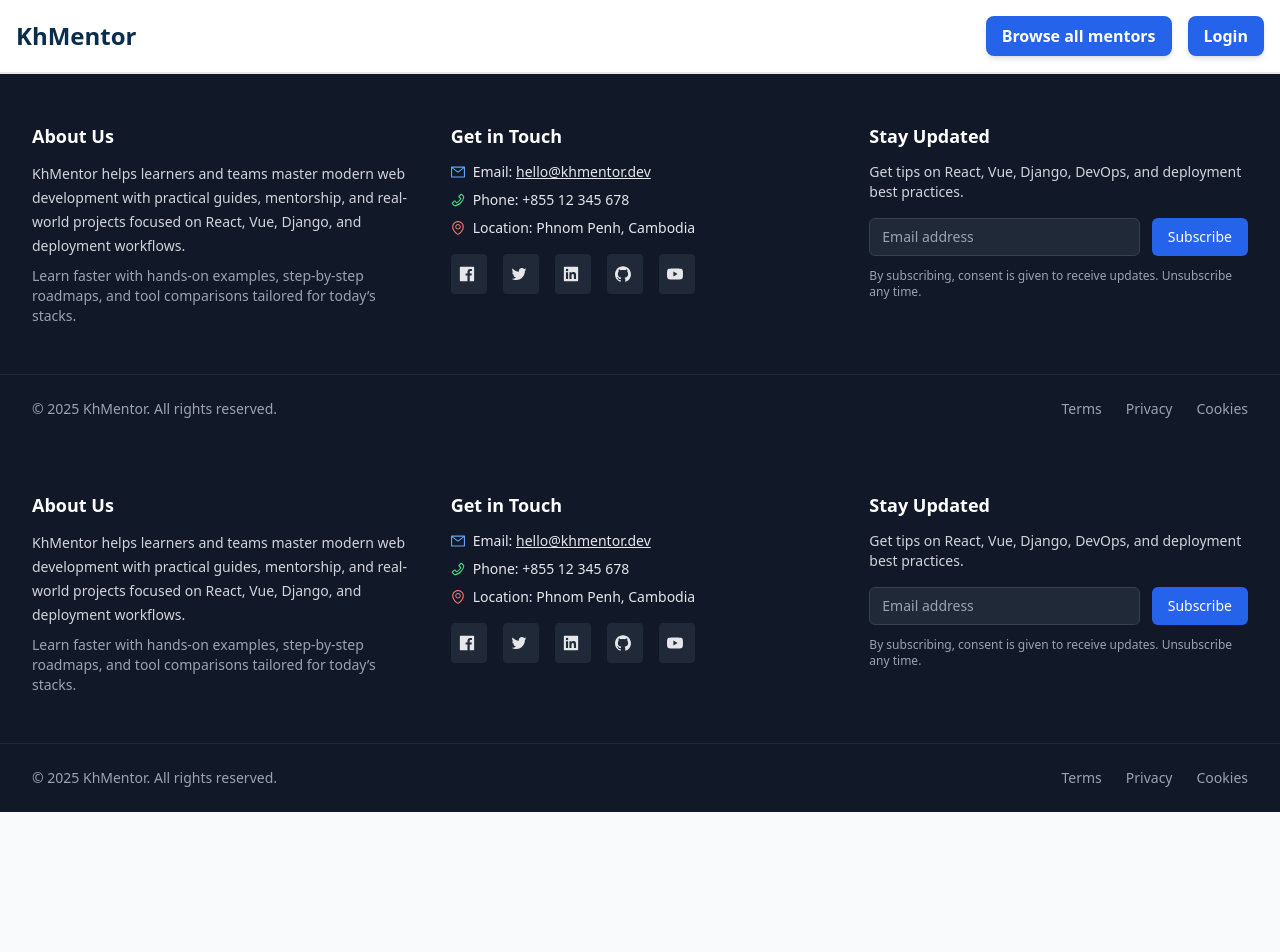
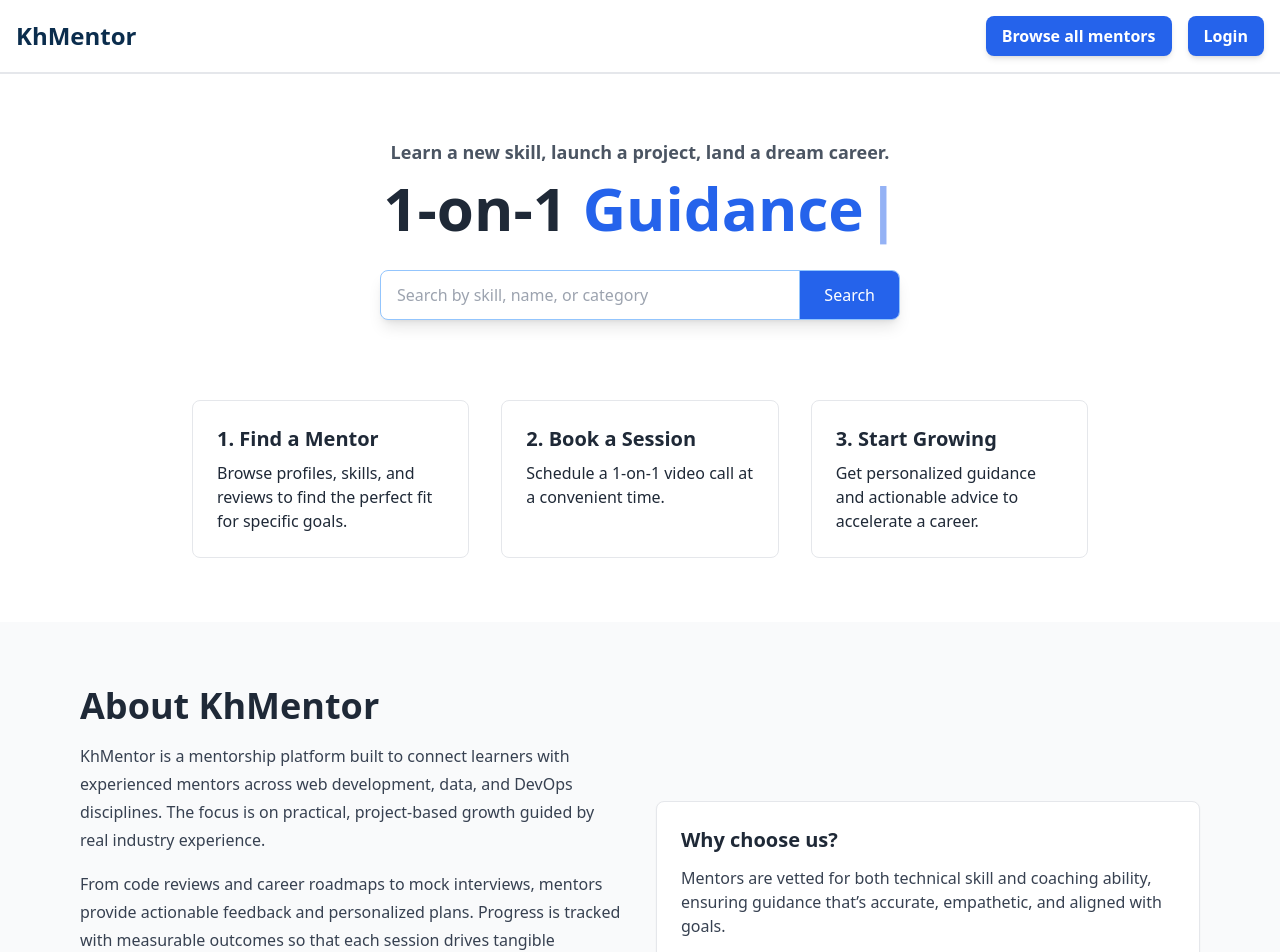
Before and after one commit to nhamaddisondev/mentorhub, a React (Vite) app in the folder frontend/: page / in a window 1280 px wide. Shown: the top 952 px of the page. Before the commit the page ends 812 px from the top, so only its background shows below. Built offline with nearby package versions, Linux system fonts and the light colour scheme.

Commit message:
Revamp Home component with new layout, contact form, and animations

```diff
--- a/frontend/src/pages/Home/Home.jsx
+++ b/frontend/src/pages/Home/Home.jsx
@@ -1,170 +1,337 @@
-import React from "react";
-import {
-  FacebookFilled,
-  TwitterOutlined,
-  LinkedinFilled,
-  GithubFilled,
-  YoutubeFilled,
-  MailOutlined,
-  PhoneOutlined,
-  EnvironmentOutlined,
-} from "@ant-design/icons";
+import React, { useState } from "react";
+import { Typewriter } from "react-simple-typewriter";
+import { Link } from "react-router-dom";
+import { motion } from "framer-motion";
+import SearchBtn from "../../components/Button/SearchBtn.jsx";
 
-function Footer() {
+const containerVariants = {
+  hidden: { opacity: 0, y: 20 },
+  show: {
+    opacity: 1,
+    y: 0,
+    transition: { staggerChildren: 0.15, when: "beforeChildren" },
+  },
+};
+
+const itemVariants = {
+  hidden: { opacity: 0, y: 14 },
+  show: { opacity: 1, y: 0, transition: { duration: 0.35 } },
+};
+
+function Home() {
+  // Get token and user info from localStorage (safe parse)
+  const token = localStorage.getItem("token") || "";
+  const rawUser = localStorage.getItem("user");
+  const user = rawUser ? JSON.parse(rawUser) : null;
+  const email = user?.email || "";
+  const role = user?.role || "";
+
+  const getUsername = (email) => {
+    if (!email) return "User";
+    return email.split("@")[0];
+  };
+  const username = getUsername(email);
+
+  // Contact form local state
+  const [form, setForm] = useState({
+    name: "",
+    email: "",
+    subject: "",
+    message: "",
+  });
+  const [status, setStatus] = useState({ type: "", message: "" });
+
+  const handleChange = (e) => {
+    const { name, value } = e.target;
+    setForm((f) => ({ ...f, [name]: value }));
+  };
+
+  const handleSubmit = async (e) => {
+    e.preventDefault();
+    setStatus({ type: "", message: "" });
+
+    // Basic validation
+    if (!form.name || !form.email || !form.message) {
+      setStatus({ type: "error", message: "Please fill all required fields." });
+      return;
+    }
+
+    try {
+      // TODO: Replace with actual API call, e.g.:
+      // const res = await fetch("/api/contact", {
+      //   method: "POST",
+      //   headers: { "Content-Type": "application/json" },
+      //   body: JSON.stringify(form),
+      // });
+      // const data = await res.json();
+      await new Promise((r) => setTimeout(r, 600)); // simulate
+      setStatus({ type: "success", message: "Message sent successfully. We'll get back soon!" });
+      setForm({ name: "", email: "", subject: "", message: "" });
+    } catch (err) {
+      setStatus({ type: "error", message: "Something went wrong. Please try again." });
+    }
+  };
+
+  // Logged-in view (mentee)
+  if (token && role === "mentee") {
     return (
-    <footer className="bg-gray-900 text-gray-200">
-      {/* Top section */}
-      <div className="max-w-7xl mx-auto px-4 sm:px-6 lg:px-8 py-12">
-        <div className="grid grid-cols-1 md:grid-cols-3 gap-10">
-          {/* About Us */}
-          <div>
-            <h3 className="text-lg font-semibold text-white">About Us</h3>
-            <p className="mt-3 text-sm leading-6 text-gray-300">
-              KhMentor helps learners and teams master modern web development
-              with practical guides, mentorship, and real-world projects focused
-              on React, Vue, Django, and deployment workflows.
+      <div className="Home bg-blue-50 min-h-screen flex flex-col items-center justify-center text-center px-4">
+        <h1 className="text-4xl md:text-5xl font-bold mb-4">Welcome, {username}!</h1>
+        <p className="text-lg md:text-xl text-gray-700 mb-8 max-w-xl">
+          Start connecting with mentors and get ready to take your career to the next level!
         </p>
-            <p className="mt-2 text-sm text-gray-400">
-              Learn faster with hands-on examples, step-by-step roadmaps, and
-              tool comparisons tailored for today’s stacks.
+        <Link
+          to="/mentor/browse"
+          className="bg-blue-600 text-white px-6 py-3 rounded-lg text-lg font-medium hover:bg-blue-700 transition"
+        >
+          Browse Mentors
+        </Link>
+      </div>
+    );
+  }
+
+  // Logged-in view (mentor)
+  if (token && role === "mentor") {
+    return (
+      <div className="Home bg-blue-50 min-h-screen flex flex-col items-center justify-center text-center px-4">
+        <h1 className="text-4xl md:text-5xl font-bold mb-4">Welcome, {username}!</h1>
+        <p className="text-lg md:text-xl text-gray-700 mb-8 max-w-xl">
+          As a mentor, there’s an opportunity to guide and inspire the next generation of talent.
         </p>
       </div>
+    );
+  }
 
-          {/* Get in Touch */}
-          <div>
-            <h3 className="text-lg font-semibold text-white">Get in Touch</h3>
-            <ul className="mt-3 space-y-2 text-sm">
-              <li className="flex items-center gap-2">
-                <MailOutlined className="text-blue-400" />
-                <span>
-                  Email:{" "}
-                  <a
-                    href="mailto:hello@khmentor.dev"
-                    className="underline hover:text-blue-400 focus:outline-none focus:ring-2 focus:ring-blue-500 rounded"
-                  >
-                    hello@khmentor.dev
-                  </a>
+  // Logged-out view (hero + about + contact)
+  return (
+    <div className="Home bg-white min-h-screen">
+      {/* Hero */}
+      <section className="py-16">
+        <div className="max-w-7xl mx-auto px-4 flex flex-col md:flex-row items-center justify-center text-center">
+          <div className="flex-1">
+            <p className="text-base md:text-lg text-gray-600 mb-3 font-semibold">
+              Learn a new skill, launch a project, land a dream career.
+            </p>
+
+            <h1 className="text-4xl md:text-6xl font-bold leading-tight mb-8" id="hero-title">
+              1-on-1{" "}
+              <span className="text-blue-600">
+                <Typewriter
+                  words={["Mentorship", "Coaching", "Guidance", "Support", "Career Growth"]}
+                  loop
+                  cursor
+                  cursorStyle="|"
+                  typeSpeed={70}
+                  deleteSpeed={50}
+                  delaySpeed={1500}
+                />
               </span>
-              </li>
-              <li className="flex items-center gap-2">
-                <PhoneOutlined className="text-green-400" />
-                <span>Phone: +855 12 345 678</span>
-              </li>
-              <li className="flex items-center gap-2">
-                <EnvironmentOutlined className="text-red-400" />
-                <span>Location: Phnom Penh, Cambodia</span>
-              </li>
-            </ul>
+            </h1>
 
-            {/* Social icons */}
-            <div className="flex items-center gap-4 mt-4">
-              <a
-                href="#"
-                aria-label="Facebook"
-                className="p-2 rounded bg-gray-800 hover:bg-blue-600 focus:outline-none focus:ring-2 focus:ring-blue-500"
-              >
-                <FacebookFilled className="h-5 w-5" />
-              </a>
-              <a
-                href="#"
-                aria-label="X (Twitter)"
-                className="p-2 rounded bg-gray-800 hover:bg-gray-700 focus:outline-none focus:ring-2 focus:ring-gray-500"
-              >
-                <TwitterOutlined className="h-5 w-5" />
-              </a>
-              <a
-                href="#"
-                aria-label="LinkedIn"
-                className="p-2 rounded bg-gray-800 hover:bg-blue-700 focus:outline-none focus:ring-2 focus:ring-blue-600"
-              >
-                <LinkedinFilled className="h-5 w-5" />
-              </a>
-              <a
-                href="#"
-                aria-label="GitHub"
-                className="p-2 rounded bg-gray-800 hover:bg-gray-700 focus:outline-none focus:ring-2 focus:ring-gray-600"
-              >
-                <GithubFilled className="h-5 w-5" />
-              </a>
-              <a
-                href="#"
-                aria-label="YouTube"
-                className="p-2 rounded bg-gray-800 hover:bg-red-600 focus:outline-none focus:ring-2 focus:ring-red-600"
-              >
-                <YoutubeFilled className="h-5 w-5" />
-              </a>
-            </div>
+            <div className="mb-8 mx-auto" style={{ maxWidth: 520 }}>
+              <SearchBtn />
             </div>
 
-          {/* Newsletter */}
-          <div>
-            <h3 className="text-lg font-semibold text-white">Stay Updated</h3>
-            <p className="mt-3 text-sm text-gray-300">
-              Get tips on React, Vue, Django, DevOps, and deployment best
-              practices.
-            </p>
-            <form
-              onSubmit={(e) => e.preventDefault()}
-              className="mt-4 flex flex-col sm:flex-row gap-3"
+            <div className="flex flex-wrap justify-center gap-3 text-base">
+              {[].map((category, idx) => (
+                <span
+                  key={idx}
+                  className="bg-gray-100 text-gray-700 px-4 py-2 rounded-full text-sm font-medium"
                 >
-              <input
-                type="email"
-                required
-                placeholder="Email address"
-                className="w-full sm:flex-1 rounded-md bg-gray-800 border border-gray-700 px-3 py-2 text-sm text-gray-100 placeholder-gray-400 focus:outline-none focus:ring-2 focus:ring-blue-500"
-              />
-              <button
-                type="submit"
-                className="rounded-md bg-blue-600 hover:bg-blue-700 px-4 py-2 text-sm font-medium text-white focus:outline-none focus:ring-2 focus:ring-blue-500"
-              >
-                Subscribe
-              </button>
-            </form>
-
-            <p className="mt-3 text-xs text-gray-400">
-              By subscribing, consent is given to receive updates. Unsubscribe
-              any time.
-            </p>
+                  {category}
+                </span>
+              ))}
             </div>
           </div>
         </div>
 
-      {/* Bottom bar */}
-      <div className="border-t border-gray-800">
-        <div className="max-w-7xl mx-auto px-4 sm:px-6 lg:px-8 py-6 flex flex-col md:flex-row items-center justify-between gap-4">
-          <p className="text-sm text-gray-400">
-            &copy; 2025 KhMentor. All rights reserved.
+        {/* Steps */}
+        <motion.div
+          className="max-w-4xl mx-auto grid md:grid-cols-3 gap-8 mt-12"
+          variants={containerVariants}
+          initial="hidden"
+          whileInView="show"
+          viewport={{ once: true, amount: 0.3 }}
+        >
+          <motion.div variants={itemVariants} className="p-6 border rounded-lg">
+            <h3 className="text-xl font-semibold mb-2">1. Find a Mentor</h3>
+            <p>Browse profiles, skills, and reviews to find the perfect fit for specific goals.</p>
+          </motion.div>
+          <motion.div variants={itemVariants} className="p-6 border rounded-lg">
+            <h3 className="text-xl font-semibold mb-2">2. Book a Session</h3>
+            <p>Schedule a 1-on-1 video call at a convenient time.</p>
+          </motion.div>
+          <motion.div variants={itemVariants} className="p-6 border rounded-lg">
+            <h3 className="text-xl font-semibold mb-2">3. Start Growing</h3>
+            <p>Get personalized guidance and actionable advice to accelerate a career.</p>
+          </motion.div>
+        </motion.div>
+      </section>
+
+      {/* About Us */}
+      <section className="py-16 bg-gray-50">
+        <div className="max-w-6xl mx-auto px-4">
+          <motion.div
+            className="grid md:grid-cols-2 gap-8 items-center"
+            variants={containerVariants}
+            initial="hidden"
+            whileInView="show"
+            viewport={{ once: true, amount: 0.25 }}
+          >
+            <motion.article variants={itemVariants}>
+              <h2 className="text-3xl md:text-4xl font-bold mb-4">About KhMentor</h2>
+              <p className="text-gray-700 leading-7 mb-4">
+                KhMentor is a mentorship platform built to connect learners with experienced mentors
+                across web development, data, and DevOps disciplines. The focus is on practical,
+                project-based growth guided by real industry experience.
               </p>
-          <ul className="flex items-center gap-6 text-sm text-gray-400">
-            <li>
-              <a
-                href="#"
-                className="hover:text-gray-200 focus:outline-none focus:ring-2 focus:ring-blue-500 rounded"
+              <p className="text-gray-700 leading-7 mb-4">
+                From code reviews and career roadmaps to mock interviews, mentors provide actionable
+                feedback and personalized plans. Progress is tracked with measurable outcomes so that
+                each session drives tangible improvement.
+              </p>
+              <ul className="list-disc pl-5 text-gray-700 space-y-2">
+                <li>Hands-on projects and portfolio guidance</li>
+                <li>Clear roadmaps tailored to current level</li>
+                <li>Tooling support: React, Vue, Django, Cloud, CI/CD</li>
+              </ul>
+
+              <div className="mt-6">
+                <Link
+                  to="/mentor/browse"
+                  className="inline-block bg-blue-600 text-white px-5 py-3 rounded-lg font-medium hover:bg-blue-700 transition"
                 >
-                Terms
-              </a>
-            </li>
-            <li>
-              <a
-                href="#"
-                className="hover:text-gray-200 focus:outline-none focus:ring-2 focus:ring-blue-500 rounded"
+                  Explore Mentors
+                </Link>
+              </div>
+            </motion.article>
+
+            <motion.div
+              variants={itemVariants}
+              className="p-6 border rounded-lg bg-white shadow-sm"
             >
-                Privacy
-              </a>
-            </li>
-            <li>
-              <a
-                href="#"
-                className="hover:text-gray-200 focus:outline-none focus:ring-2 focus:ring-blue-500 rounded"
+              <h3 className="text-xl font-semibold mb-3">Why choose us?</h3>
+              <p className="text-gray-700 mb-2">
+                Mentors are vetted for both technical skill and coaching ability, ensuring guidance
+                that’s accurate, empathetic, and aligned with goals.
+              </p>
+              <p className="text-gray-700">
+                Sessions emphasize clarity and momentum—short feedback loops, practical checklists,
+                and realistic milestones that fit a busy schedule.
+              </p>
+            </motion.div>
+          </motion.div>
+        </div>
+      </section>
+
+      {/* Contact Us */}
+      <section className="py-16">
+        <div className="max-w-4xl mx-auto px-4">
+          <motion.div
+            variants={containerVariants}
+            initial="hidden"
+            whileInView="show"
+            viewport={{ once: true, amount: 0.2 }}
+            className="p-6 md:p-8 border rounded-lg bg-white"
           >
-                Cookies
-              </a>
-            </li>
-          </ul>
+            <motion.h2 variants={itemVariants} className="text-3xl font-bold mb-2">
+              Contact Us
+            </motion.h2>
+            <motion.p variants={itemVariants} className="text-gray-600 mb-6">
+              Questions, feedback, or partnership ideas? Send a message and a reply will be provided shortly.
+            </motion.p>
+
+            {status.message && (
+              <div
+                className={`mb-4 text-sm rounded px-3 py-2 ${
+                  status.type === "success"
+                    ? "bg-green-50 text-green-700 border border-green-200"
+                    : "bg-red-50 text-red-700 border border-red-200"
+                }`}
+                role="alert"
+              >
+                {status.message}
               </div>
+            )}
+
+            <form onSubmit={handleSubmit} className="grid md:grid-cols-2 gap-4">
+              <div className="md:col-span-1">
+                <label htmlFor="name" className="block text-sm font-medium text-gray-700">
+                  Name<span className="text-red-500">*</span>
+                </label>
+                <input
+                  id="name"
+                  name="name"
+                  type="text"
+                  value={form.name}
+                  onChange={handleChange}
+                  placeholder="Full name"
+                  className="mt-1 w-full rounded-md border border-gray-300 px-3 py-2 text-sm focus:outline-none focus:ring-2 focus:ring-blue-500"
+                  required
+                />
               </div>
-    </footer>
+
+              <div className="md:col-span-1">
+                <label htmlFor="email" className="block text-sm font-medium text-gray-700">
+                  Email<span className="text-red-500">*</span>
+                </label>
+                <input
+                  id="email"
+                  name="email"
+                  type="email"
+                  value={form.email}
+                  onChange={handleChange}
+                  placeholder="email@example.com"
+                  className="mt-1 w-full rounded-md border border-gray-300 px-3 py-2 text-sm focus:outline-none focus:ring-2 focus:ring-blue-500"
+                  required
+                />
+              </div>
+
+              <div className="md:col-span-2">
+                <label htmlFor="subject" className="block text-sm font-medium text-gray-700">
+                  Subject
+                </label>
+                <input
+                  id="subject"
+                  name="subject"
+                  type="text"
+                  value={form.subject}
+                  onChange={handleChange}
+                  placeholder="How can we help?"
+                  className="mt-1 w-full rounded-md border border-gray-300 px-3 py-2 text-sm focus:outline-none focus:ring-2 focus:ring-blue-500"
+                />
+              </div>
+
+              <div className="md:col-span-2">
+                <label htmlFor="message" className="block text-sm font-medium text-gray-700">
+                  Message<span className="text-red-500">*</span>
+                </label>
+                <textarea
+                  id="message"
+                  name="message"
+                  rows="5"
+                  value={form.message}
+                  onChange={handleChange}
+                  placeholder="Write the message..."
+                  className="mt-1 w-full rounded-md border border-gray-300 px-3 py-2 text-sm focus:outline-none focus:ring-2 focus:ring-blue-500"
+                  required
+                />
+              </div>
+
+              <div className="md:col-span-2">
+                <button
+                  type="submit"
+                  className="inline-flex items-center justify-center rounded-md bg-blue-600 hover:bg-blue-700 px-5 py-2.5 text-white text-sm font-medium transition focus:outline-none focus:ring-2 focus:ring-blue-500"
+                >
+                  Send Message
+                </button>
+              </div>
+            </form>
+          </motion.div>
+        </div>
+      </section>
+    </div>
   );
 }
 
-export default Footer;
+export default Home;
```
Lines whose indentation alone changed are shown as unchanged.
